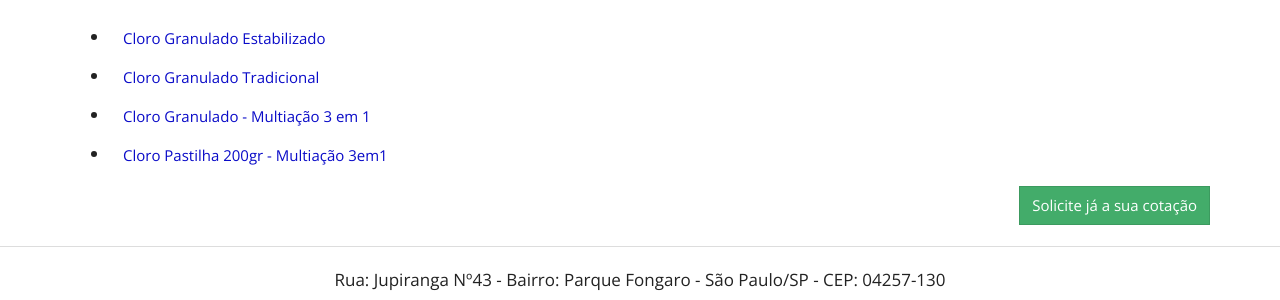
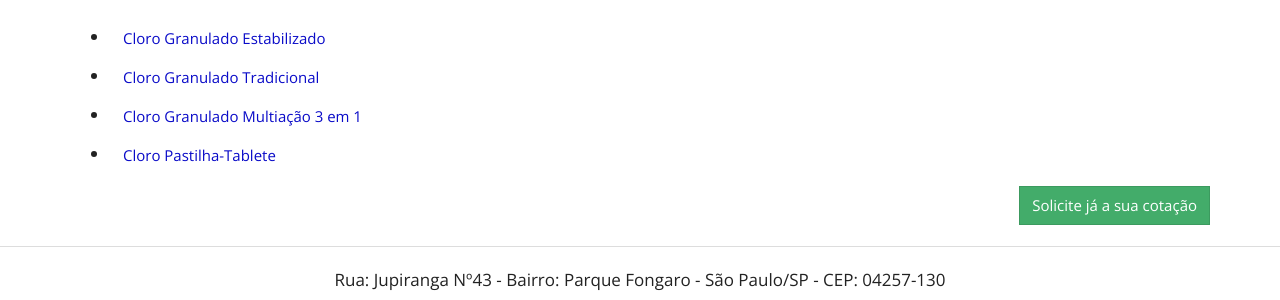
Before and after one commit to purewaterefluentes/purewaterefluentes.github.io, a Jekyll site: the page built from produtos/cloro-para-piscina.md, in a window 1280 px wide. Shown: the part 312-612 px from the top of the page. Built offline with Jekyll 4.4.1, drawn with Linux system fonts in a browser that asks for light colours; nearby versions of some CDN libraries; library files that are not in the unit come from our copies.

Commit message:
Update cloro-para-piscina.md

```diff
--- a/produtos/cloro-para-piscina.md
+++ b/produtos/cloro-para-piscina.md
@@ -8,5 +8,5 @@ subtitle:
 
 - [Cloro Granulado Estabilizado](cloro-granulado-estabilizado.html){:.btn .btn-link}
 - [Cloro Granulado Tradicional](cloro-granulado-tradicional.html){:.btn .btn-link}
-- [Cloro Granulado - Multiação 3 em 1](cloro-granulado-multiacao.html){:.btn .btn-link}
-- [Cloro Pastilha 200gr - Multiação 3em1](cloro-pastilha-tablete-piscina.html){:.btn .btn-link}
+- [Cloro Granulado Multiação 3 em 1](cloro-granulado-multiacao.html){:.btn .btn-link}
+- [Cloro Pastilha-Tablete](cloro-pastilha-tablete-piscina.html){:.btn .btn-link}
```
